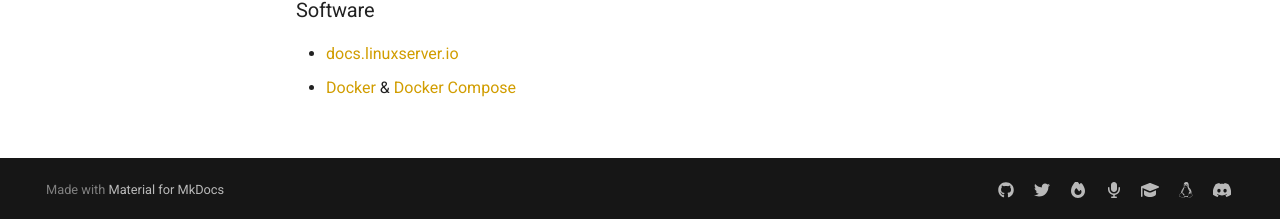
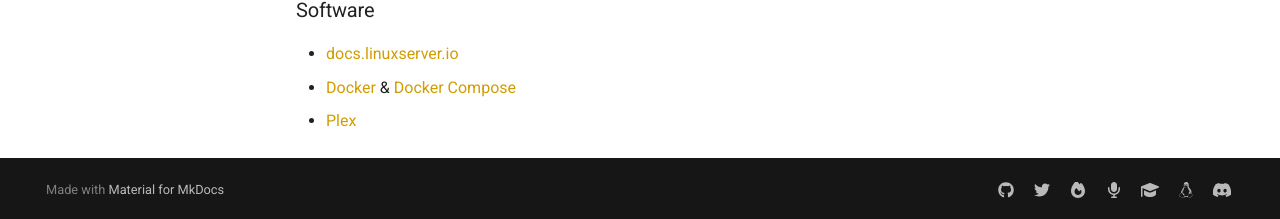
Before and after one commit to selfhostedshow/wiki, an MkDocs documentation site: the page built from docs/basics/getting-started.md, in a window 1280 px wide and 1022 px high. Shown: the part 800-1019 px from the top of the window. Built offline with MkDocs 1.6.1 and Material for MkDocs 9.7.7, drawn with Linux system fonts in a browser that asks for light colours; comment, search, counter and statistics services are not loaded.

Commit message:
added plex to the list

```diff
--- a/docs/basics/getting-started.md
+++ b/docs/basics/getting-started.md
@@ -15,3 +15,4 @@ Things here might include:
 ### Software
   * [docs.linuxserver.io](https://docs.linuxserver.io/)
   * [Docker](https://www.docker.com/) & [Docker Compose](https://docs.docker.com/compose/)
+  * [Plex](https://www.plex.tv/)
```
